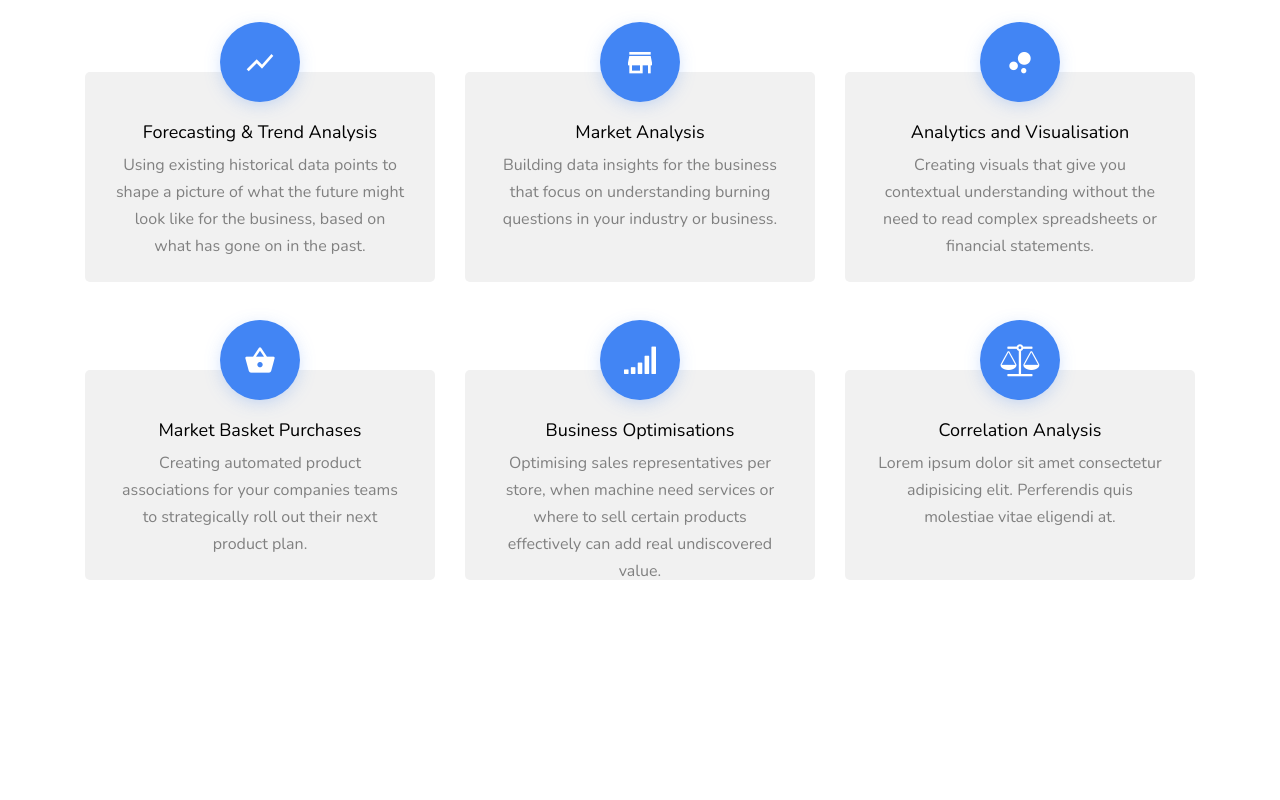
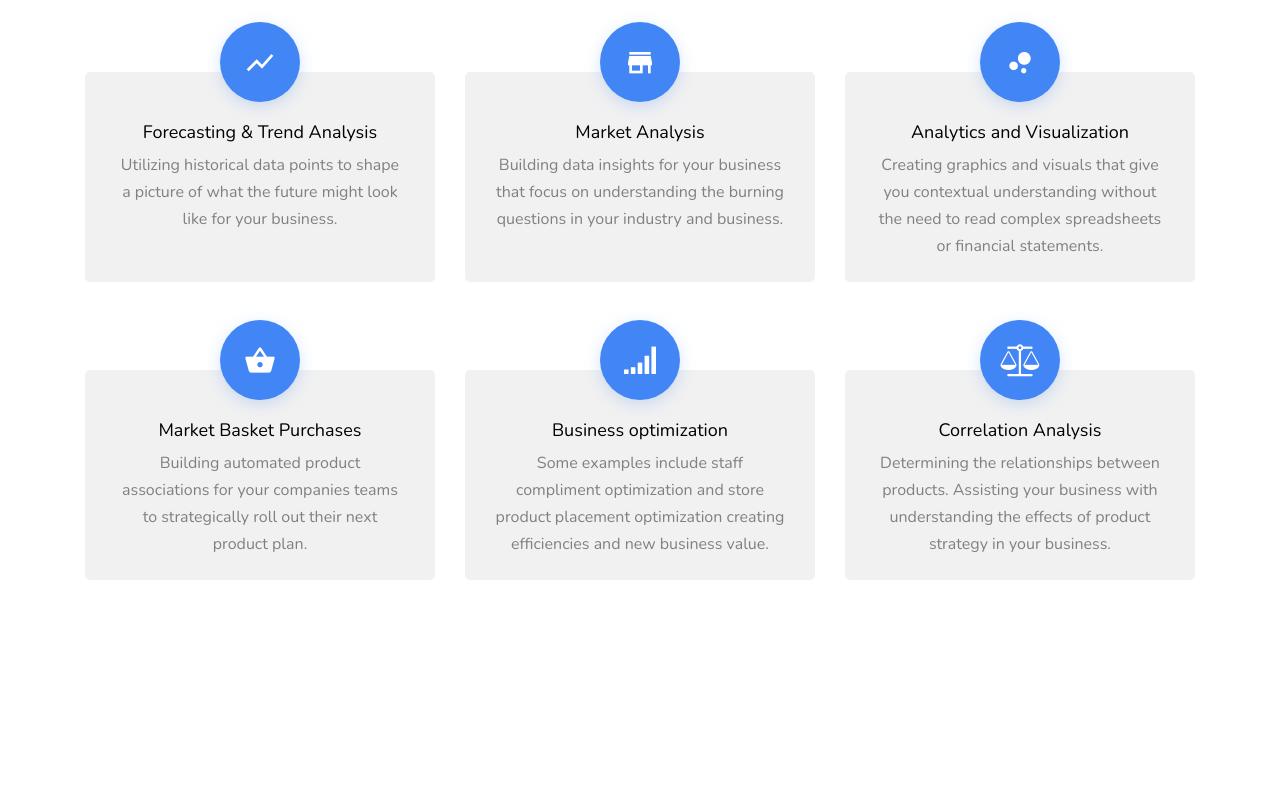
Before and after one commit to Davidsobey/datanomyx, a plain HTML site: page index.html in a window 1280 px wide. Shown: the part 1060-1860 px from the top of the page. Drawn offline with nearby package versions, Linux system fonts and the light colour scheme; files whose address does not match are found by name.

Commit message:
First Live version

```diff
--- a/index.html
+++ b/index.html
@@ -7,10 +7,13 @@
       name="viewport"
       content="width=device-width, initial-scale=1, shrink-to-fit=no"
     />
-    <meta name="description" content="Cloud Native Data Technology Company">
+    <meta name="description" content="Cloud Native Data Technology Company" />
     <meta property="og:url" content="https://www.datanomyx.com" />
     <meta property="og:title" content="Datanomyx" />
-    <meta property="og:description" content="Cloud Native Data Technology Company">
+    <meta
+      property="og:description"
+      content="Cloud Native Data Technology Company"
+    />
     <link
       rel="apple-touch-icon"
       sizes="180x180"
@@ -178,9 +181,8 @@
                 <div>
                   <h3>Forecasting & Trend Analysis</h3>
                   <p>
-                    Using existing historical data points to shape a picture of
-                    what the future might look like for the business, based on
-                    what has gone on in the past.
+                    Utilizing historical data points to shape a picture of
+                    what the future might look like for your business.
                   </p>
                 </div>
               </div>
@@ -199,8 +201,8 @@
                 <div>
                   <h3>Market Analysis</h3>
                   <p>
-                    Building data insights for the business that focus on
-                    understanding burning questions in your industry or
+                    Building data insights for your business that focus on
+                    understanding the burning questions in your industry and
                     business.
                   </p>
                 </div>
@@ -218,11 +220,11 @@
                   ></span>
                 </div>
                 <div>
-                  <h3>Analytics and Visualisation</h3>
+                  <h3>Analytics and Visualization</h3>
                   <p>
-                    Creating visuals that give you contextual understanding
-                    without the need to read complex spreadsheets or financial
-                    statements.
+                    Creating graphics and visuals that give you contextual
+                    understanding without the need to read complex spreadsheets
+                    or financial statements.
                   </p>
                 </div>
               </div>
@@ -242,7 +244,7 @@
                 <div>
                   <h3>Market Basket Purchases</h3>
                   <p>
-                    Creating automated product associations for your companies
+                    Building automated product associations for your companies
                     teams to strategically roll out their next product plan.
                   </p>
                 </div>
@@ -257,11 +259,11 @@
                   ></span>
                 </div>
                 <div>
-                  <h3>Business Optimisations</h3>
+                  <h3>Business optimization</h3>
                   <p>
-                    Optimising sales representatives per store, when machine
-                    need services or where to sell certain products effectively
-                    can add real undiscovered value.
+                    Some examples include staff compliment optimization and
+                    store product placement optimization creating efficiencies
+                    and new business value.
                   </p>
                 </div>
               </div>
@@ -281,8 +283,9 @@
                 <div>
                   <h3>Correlation Analysis</h3>
                   <p>
-                    Lorem ipsum dolor sit amet consectetur adipisicing elit.
-                    Perferendis quis molestiae vitae eligendi at.
+                    Determining the relationships between products. Assisting
+                    your business with understanding the effects of product
+                    strategy in your business.
                   </p>
                 </div>
               </div>
@@ -346,10 +349,10 @@
               <p class="mb-4">
                 Data is a fundamental pillar of ‘Digitisation’ and the future
                 business world. We want to partner with you to build the
-                foundation of your digital organisation.
+                foundation of your digital organization.
               </p>
 
-              <div class="author-box" data-aos="fade-right">
+              <!-- <div class="author-box" data-aos="fade-right">
                 <div class="d-flex mb-4">
                   <div class="mr-3">
                     <img
@@ -368,7 +371,7 @@
                   &ldquo;Lorem ipsum dolor sit amet, consectetur adipisicing
                   elit. Ducimus vitae ipsa asperiores inventore aperiam
                   iure?&rdquo;
-                </blockquote>
+                </blockquote> -->
               </div>
             </div>
           </div>
@@ -397,8 +400,9 @@
             <div class="col-lg-5 ml-auto pl-lg-5">
               <h2 class="text-black mb-4 h3 font-weight-bold">Our Mission</h2>
               <p class="mb-4">
-                Datanomyx is a cloud native technology company focused on working with
-                small and medium sized businesses in the data and analytics space.
+                Datanomyx is a cloud native technology company focused on
+                working with small and medium sized businesses in the data and
+                analytics space.
               </p>
               <ul class="ul-check mb-5 list-unstyled success">
                 <li>
@@ -416,7 +420,11 @@
                   operational purposes to Machine Learning predictive analytics.
                 </li>
               </ul>
-              <p><a href="#contact-section" class="btn btn-primary">Learn More</a></p>
+              <p>
+                <a href="#contact-section" class="btn btn-primary"
+                  >Learn More</a
+                >
+              </p>
             </div>
           </div>
         </div>
```
